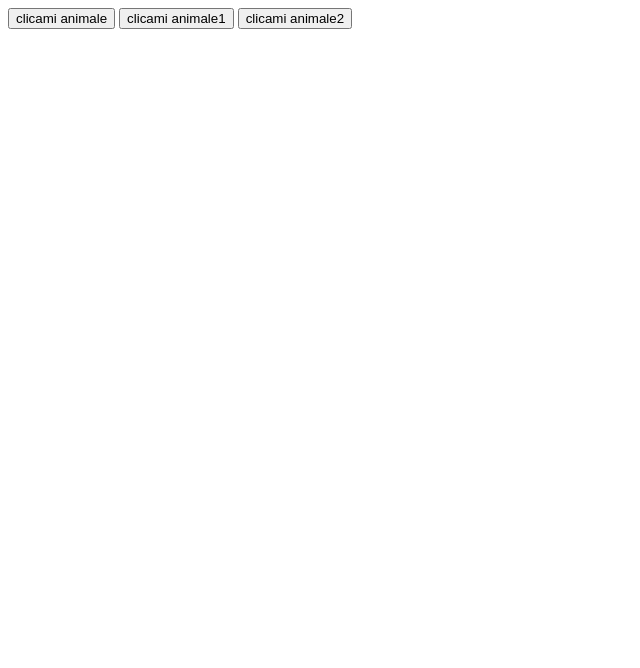
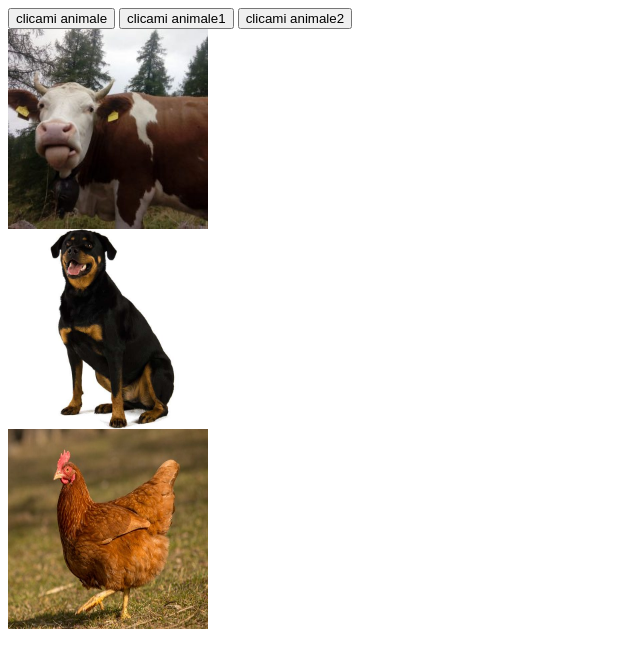
Before and after one commit to Cai-Liming/oggettiAnimali, a plain HTML site: page index.html in a window 1280 px wide. Shown: the whole page, without its empty margins (0-640 px from the left). Drawn offline with Linux system fonts and the light colour scheme.

Commit message:
aggiunto img

```diff
--- a/index.html
+++ b/index.html
@@ -10,5 +10,18 @@
         <button id="ok" onclick="button1()">clicami animale</button>
         <button id="ko" onclick="button2()">clicami animale1</button>
         <button id="kk" onclick="button3()">clicami animale2</button>
+        <br>
+    <a href="https://5500-gray-condor-he93j8vc.ws-eu21.gitpod.io/mucca.html">
+        <img src="mucca.jpg" width="200" height="200">
+    </a>
+    <br>
+    <a href="https://5500-gray-condor-he93j8vc.ws-eu21.gitpod.io/cane.html">
+        <img src="cane.jpg" width="200" height="200">
+    </a>
+    <br>
+    <a href="https://5500-gray-condor-he93j8vc.ws-eu21.gitpod.io/gallina.html">
+        <img src="gallina.jpg" width="200" height="200">
+    </a>
+
     </body>
 </html>
```
Also changed, not shown: cane.html (added), cane.jpg (added), gallina.html (added), gallina.jpg (added), mucca.html (added), mucca.jpg (added).
